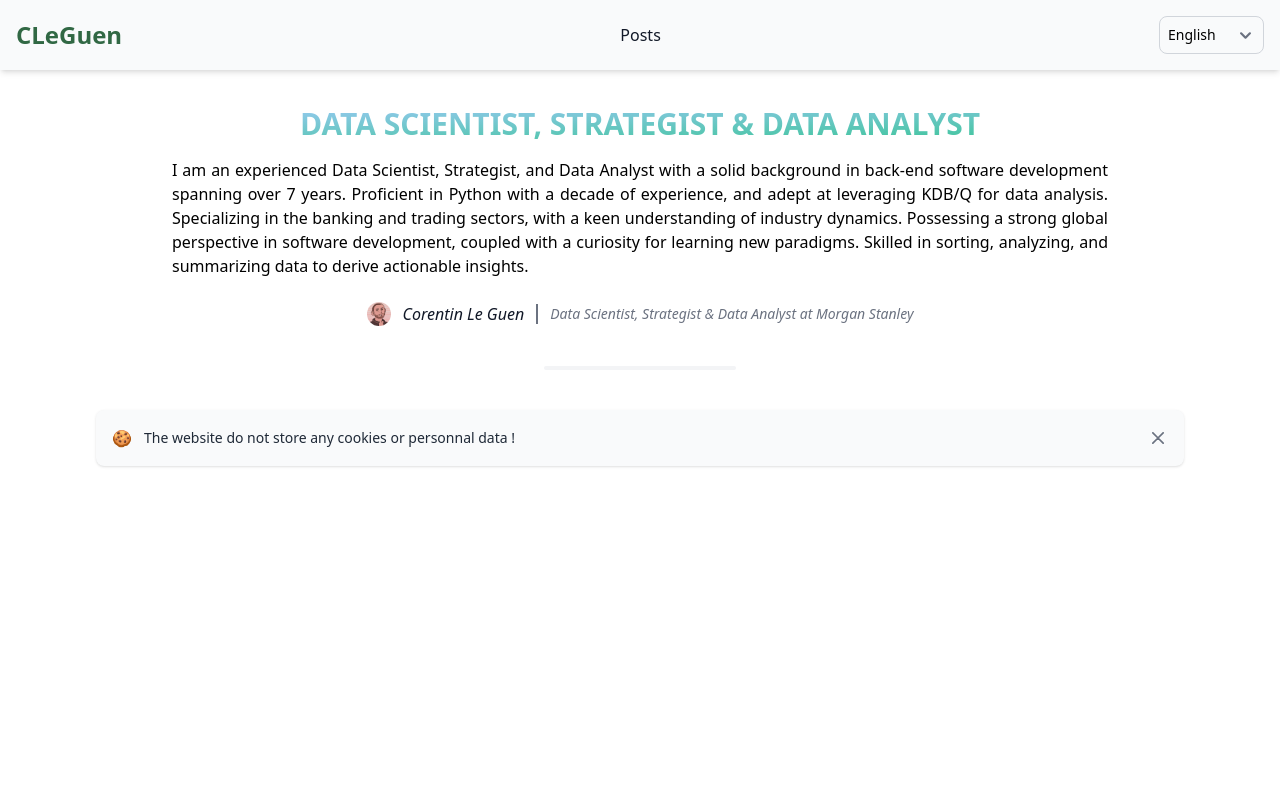
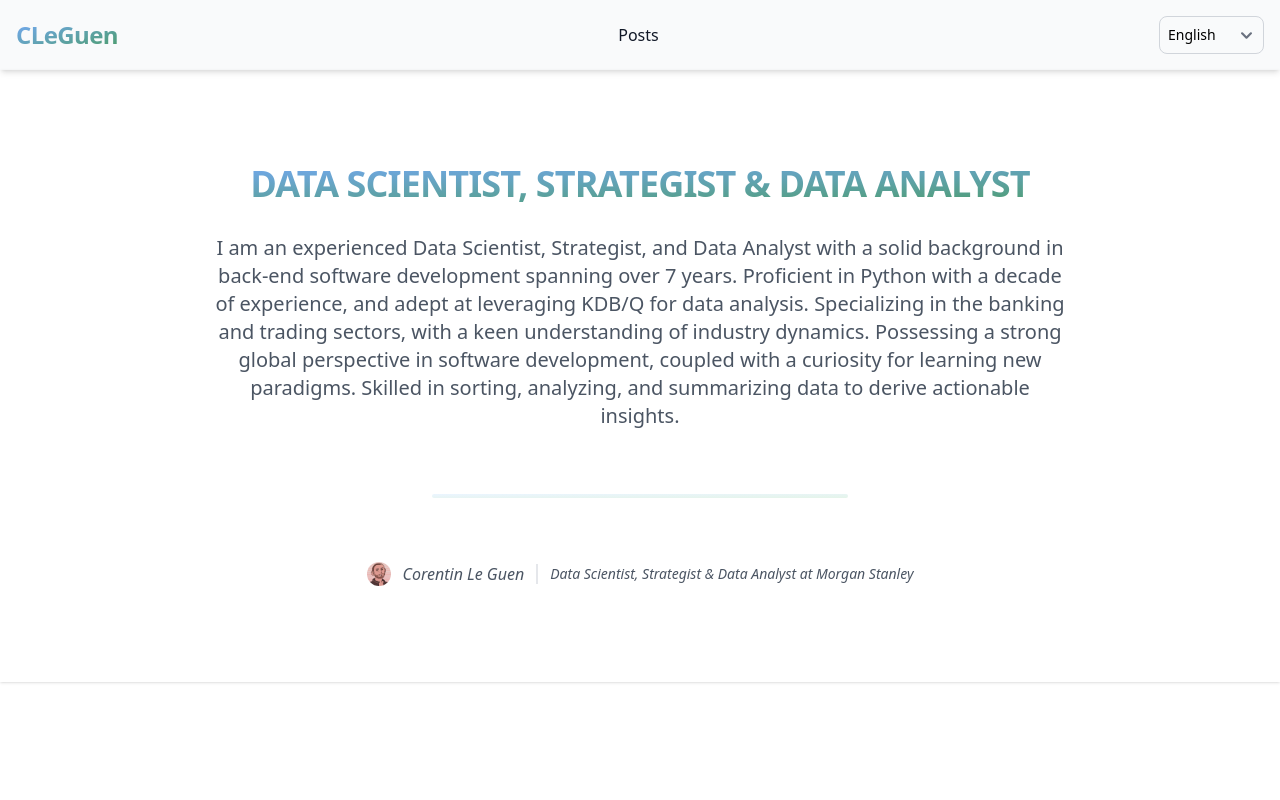
Before and after one commit to CorentinLeGuen/cleguen.com, a Nuxt app: page / in a window 1280 px wide. Shown: the top 800 px of the page. Built offline with nearby package versions, Linux system fonts and the light colour scheme.

Commit message:
Change pages tyle

```diff
--- a/app.vue
+++ b/app.vue
@@ -1,10 +1,10 @@
 <template>
     <div>
         <NuxtLayout>
-            <nav class="border-gray-200 bg-gray-50  shadow-md mb-9">
+            <nav class="border-gray-200 bg-gray-50 shadow-md">
                 <div class="max-w-screen-xl flex flex-wrap items-center justify-between mx-auto p-4">
                     <NuxtLink class="flex items-center space-x-3 rtl:space-x-reverse" to="/">
-                        <span class="self-center text-2xl font-semibold whitespace-nowrap hover:text-forest-500">CLeGuen</span>
+                        <span class="self-center text-2xl font-semibold tracking-tight text-transparent bg-clip-text bg-gradient-to-br from-blue-400 to-forest-500 whitespace-nowrap hover:text-forest-400">CLeGuen</span>
                     </NuxtLink>
                     <button data-collapse-toggle="navbar-solid-bg" type="button"
                         class="inline-flex items-center p-2 w-10 h-10 justify-center text-sm text-gray-500 rounded-lg md:hidden focus:outline-none focus:ring-2 focus:ring-gray-200 "
@@ -31,14 +31,14 @@
                     </select>
                 </div>
             </nav>
-            <div class="justify-between px-4 mx-auto max-w-screen-xl min-h-screen">
+            <div class="min-h-screen">
                 <NuxtPage />
             </div>
 
             <footer class="bg-white rounded-lg shadow m-3 mt-9">
                 <div class="w-full mx-auto max-w-screen-md p-3 flex items-center justify-between">
                     <span class="text-sm text-gray-500 sm:text-center">Cleguen © 2023 - {{ $t('all_right_reserved') }}</span>
-                    <NuxtLink class="me-3 md:me-5 title" to="/about">{{ $t('about.title') }}</NuxtLink>
+                    <NuxtLink class="me-3 md:me-5 capitalize" to="/about">{{ $t('about.title') }}</NuxtLink>
                 </div>
             </footer>
         </NuxtLayout>
@@ -54,8 +54,4 @@ const { locale } = useI18n();
 .router-link-exact-active {
     color: #316844;
 }
-
-.title {
-    text-transform: capitalize;
-}
 </style>
--- a/pages/index.vue
+++ b/pages/index.vue
@@ -4,36 +4,31 @@
             <title>cleguen | homepage</title>
         </header>
 
-        <h2 class="text-center font-bold mb-4 text-3xl text-transparent uppercase bg-clip-text bg-gradient-to-br from-blue-300 to-green-400">{{ $t('about.job') }}</h2>
-        <div class="mx-auto md:w-3/4 sm:w-full text-center text-justify text-md mb-3">
-            {{ $t('about.resume') }}
-            <figcaption class="flex items-center justify-center mt-6 space-x-3 rtl:space-x-reverse">
-                <img class="w-6 h-6 rounded-full" src="/img/profil.jpg" alt="profile picture">
-                <div class="flex items-center divide-x-2 rtl:divide-x-reverse divide-gray-500 dark:divide-gray-700">
-                    <cite class="pe-3 font-medium text-gray-900 dark:text-white">Corentin Le Guen</cite>
-                    <cite class="ps-3 text-sm text-gray-500 dark:text-gray-400">Data Scientist, Strategist & Data Analyst at Morgan Stanley</cite>
-                </div>
-            </figcaption>
-        </div>
+        <section class="bg-center bg-no-repea bg-white-100 bg-blend-multiply shadow">
+            <div class="px-4 mx-auto max-w-screen-xl text-center py-8 lg:py-24">
+                <h1 class="mb-8 text-4xl uppercase font-extrabold tracking-tight leading-none text-transparent bg-clip-text bg-gradient-to-br from-blue-400 to-forest-500">
+                    {{ $t('about.job') }}
+                </h1>
 
-        <hr class="w-48 h-1 mx-auto my-4 bg-gray-100 border-0 rounded md:my-10">
 
-        <div id="cookie-policy" class="flex items-center p-4 rounded-lg bg-gray-50 mx-20 my-5 shadow" role="alert">
-            <span>🍪</span>
-            <span class="sr-only">Info</span>
-            <div class="ms-3 text-sm font-medium text-gray-800">
-                {{ $t('cookie_policy') }}
+                <p class="mb-8 text-lg font-normal text-gray-600 lg:text-xl sm:px-16 lg:px-48">
+                    {{ $t('about.resume') }}
+                </p>
+
+                <hr class="w-1/3 h-1 mx-auto my-16 bg-gradient-to-br from-blue-50 to-forest-100 border-0 rounded"/>
+
+                <figcaption class="flex items-center justify-center mt-6 space-x-3 rtl:space-x-reverse">
+                    <img class="w-6 h-6 rounded-full" src="/img/profil.jpg" alt="profile picture">
+                    <div class="flex items-center divide-x-2 rtl:divide-x-reverse divide-white-500">
+                        <cite class="pe-3 font-medium text-gray-600">Corentin Le Guen</cite>
+                        <cite class="ps-3 text-sm text-gray-600">
+                            Data Scientist, Strategist & Data
+                            Analyst at Morgan Stanley
+                        </cite>
+                    </div>
+                </figcaption>
             </div>
-            <button type="button"
-                class="ms-auto -mx-1.5 -my-1.5 bg-gray-50 text-gray-500 rounded-lg focus:ring-2 focus:ring-gray-400 p-1.5 hover:bg-gray-200 inline-flex items-center justify-center h-8 w-8"
-                data-dismiss-target="#cookie-policy" aria-label="Close">
-                <span class="sr-only">Dismiss</span>
-                <svg class="w-3 h-3" aria-hidden="true" xmlns="http://www.w3.org/2000/svg" fill="none"
-                    viewBox="0 0 14 14">
-                    <path stroke="currentColor" stroke-linecap="round" stroke-linejoin="round" stroke-width="2"
-                        d="m1 1 6 6m0 0 6 6M7 7l6-6M7 7l-6 6" />
-                </svg>
-            </button>
-        </div>
+        </section>
+
     </div>
 </template>
--- a/pages/posts/3d-print.vue
+++ b/pages/posts/3d-print.vue
@@ -4,6 +4,7 @@
             <title>cleguen | 3D print</title>
         </header>
 
+        <div class="m-8">
             <nav class="flex" aria-label="Breadcrumb">
                 <ol class="inline-flex items-center space-x-1 md:space-x-2 ">
                     <li class="inline-flex items-center">
@@ -24,7 +25,8 @@
                                 <path stroke="currentColor" stroke-linecap="round" stroke-linejoin="round" stroke-width="2"
                                     d="m1 9 4-4-4-4" />
                             </svg>
-                        <NuxtLink class="ms-1 text-sm font-medium text-gray-700 hover:text-forest-700 md:ms-2" to="/posts">
+                            <NuxtLink class="ms-1 text-sm font-medium text-gray-700 hover:text-forest-700 md:ms-2"
+                                to="/posts">
                                 {{
                                 $t('posts.title') }}</NuxtLink>
                         </div>
@@ -42,11 +44,13 @@
                 </ol>
             </nav>
 
-        <h1 class="title text-5xl text-center m-10 text-forest-500">3D print</h1>
+            <h1 class="m-8 text-center text-4xl uppercase font-extrabold tracking-tight leading-none text-transparent bg-clip-text bg-gradient-to-br from-blue-400 to-forest-500">3D print</h1>
 
             <hr class="w-48 h-1 mx-auto my-4 bg-gray-100 border-0 rounded md:my-10 dark:bg-gray-700">
 
             <div class="text-center">{{ $t('under_construction') }}</div>
 
         </div>
+
+    </div>
 </template>
--- a/pages/posts/git-notes.vue
+++ b/pages/posts/git-notes.vue
@@ -4,6 +4,7 @@
             <title>cleguen | Git Cheat Sheet</title>
         </header>
 
+        <div class="m-8">
             <nav class="flex" aria-label="Breadcrumb">
                 <ol class="inline-flex items-center space-x-1 md:space-x-2 ">
                     <li class="inline-flex items-center">
@@ -43,7 +44,7 @@
                 </ol>
             </nav>
 
-        <h1 class="title text-5xl text-center m-10 text-forest-500">Git Cheat Sheet</h1>
+            <h1 class="m-8 text-center text-4xl uppercase font-extrabold tracking-tight leading-none text-transparent bg-clip-text bg-gradient-to-br from-blue-400 to-forest-500">Git Cheat Sheet</h1>
 
             <hr class="w-48 h-1 mx-auto my-4 bg-gray-100 border-0 rounded md:my-10 dark:bg-gray-700">
 
@@ -97,4 +98,5 @@
                 <p class="text-sm text-gray-600 ml-0 md:ml-5">{{ $t('posts.git.title_3_sub') }}</p>
             </div>
         </div>
+    </div>
 </template>
--- a/pages/posts/index.vue
+++ b/pages/posts/index.vue
@@ -3,8 +3,10 @@
         <header>
             <title>cleguen | posts</title>
         </header>
-        <h1 class="title text-5xl text-center text-forest-500">{{ $t('posts.title') }}</h1>
-        <hr class="w-48 h-1 mx-auto my-4 bg-gray-100 border-0 rounded md:my-10 dark:bg-gray-700">
+
+        <div class="m-8">
+            <h1 class="text-center text-4xl uppercase font-extrabold tracking-tight leading-none text-transparent bg-clip-text bg-gradient-to-br from-blue-400 to-forest-500">{{ $t('posts.title') }}</h1>
+            <hr class="w-1/3 h-1 mx-auto my-16 bg-gradient-to-br from-blue-50 to-forest-100 border-0 rounded"/>
 
             <div class="grid xl:grid-cols-3 md:grid-cols-2 sm:grid-cols-1">
                 <NuxtLink to="/posts/lotto649">
@@ -39,4 +41,5 @@
                 </NuxtLink>
             </div>
         </div>
+    </div>
 </template>
--- a/pages/posts/lotto649.vue
+++ b/pages/posts/lotto649.vue
@@ -13,6 +13,8 @@ const data_array = Object.entries(data_stats.value.draws).map((draws) => ({
         <header>
             <title>cleguen | IRMA</title>
         </header>
+
+        <div class="m-8">
             <nav class="flex" aria-label="Breadcrumb">
                 <ol class="inline-flex items-center space-x-1 md:space-x-2 ">
                     <li class="inline-flex items-center">
@@ -50,19 +52,15 @@ const data_array = Object.entries(data_stats.value.draws).map((draws) => ({
                 </ol>
             </nav>
 
-        <h1 class="title text-5xl text-center m-10 text-forest-500">Lotto 6.49 - {{ $t('posts.lotto649.title') }}</h1>
+            <h1 class="text-center my-8 text-4xl uppercase font-extrabold tracking-tight leading-none text-transparent bg-clip-text bg-gradient-to-br from-blue-400 to-forest-500">Lotto 6.49 - {{ $t('posts.lotto649.title') }}</h1>
 
             <hr class="w-48 h-1 mx-auto my-4 bg-gray-100 border-0 rounded md:my-10">
 
-        <div class="text-center">
+            <div class="text-center m-16">
                 <p>{{ $t('posts.lotto649.description') }}</p>
                 <p>{{ $t('posts.lotto649.description_date') }}</p>
                 <small>{{ $t('posts.lotto649.access') }}</small>
             </div>
-
-        <br />
-        <br />
-        <br />
 
             <h4 class="text-center text-xl">{{ $t('posts.lotto649.results_info') }}</h4>
 
@@ -286,4 +284,5 @@ const data_array = Object.entries(data_stats.value.draws).map((draws) => ({
                 </div>
             </div>
         </div>
+    </div>
 </template>
```
Also changed, not shown: pages/about.vue (+8 -25 lines). Lines whose indentation alone changed are shown as unchanged.
